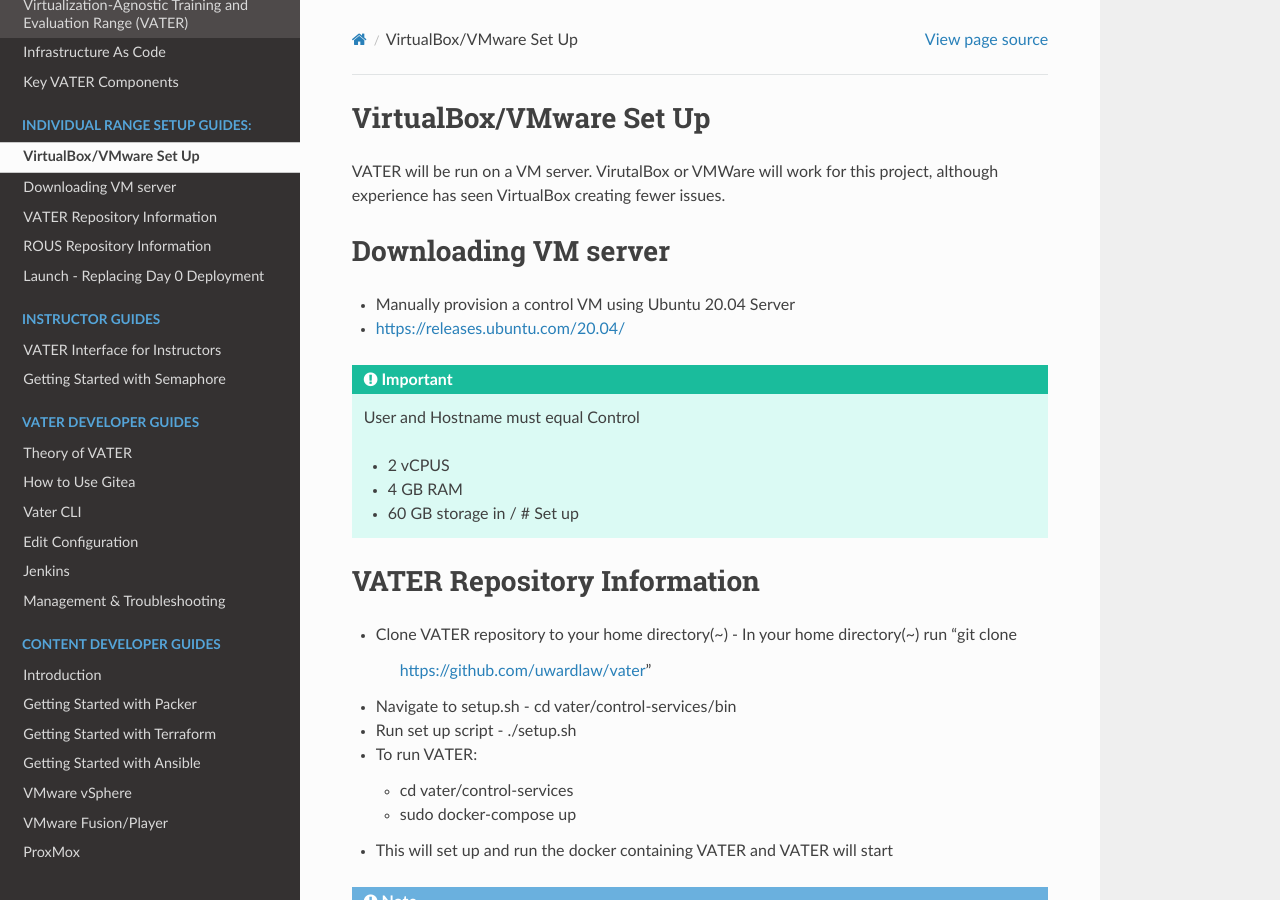
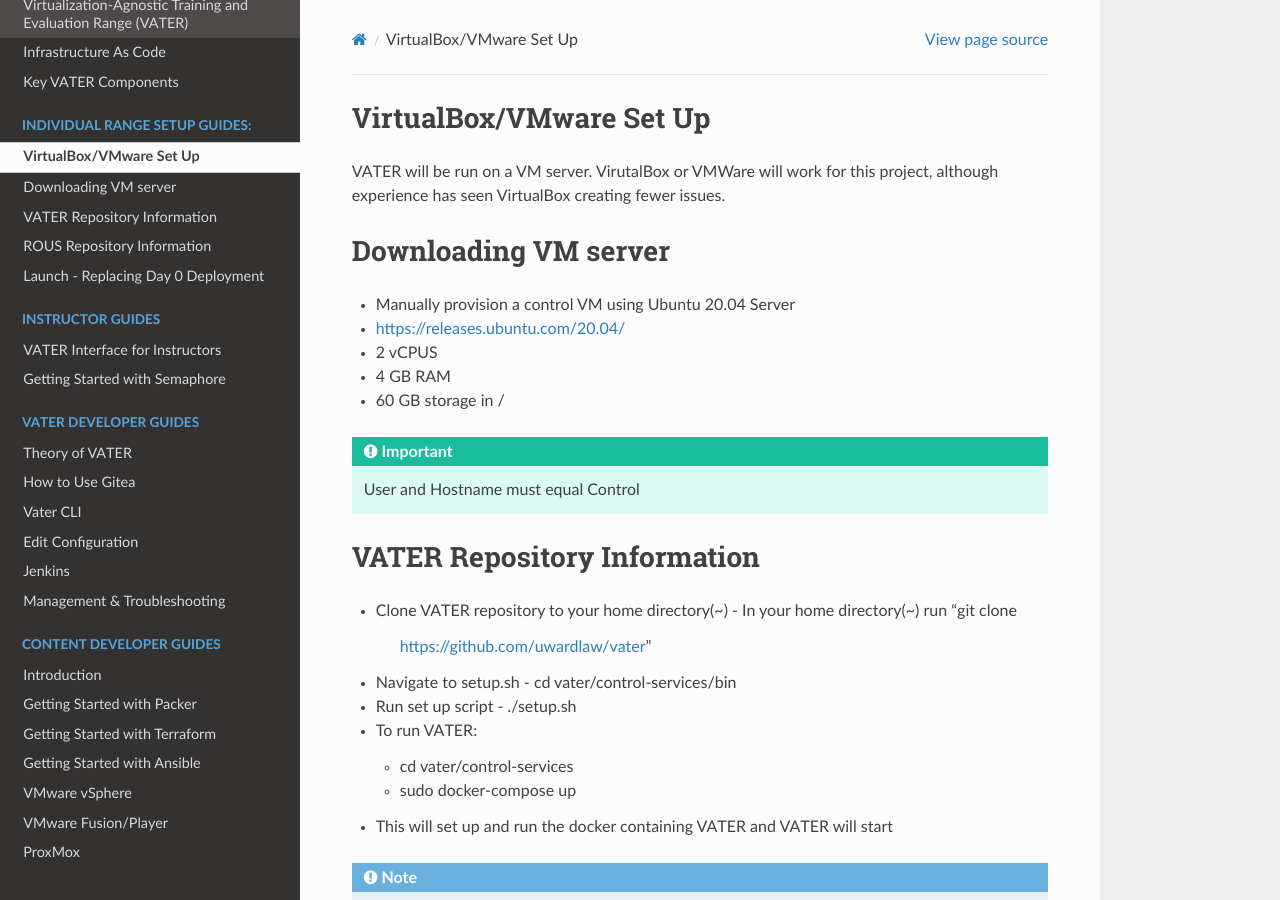
Before and after one commit to dev4vater/vater, a Sphinx documentation site: the page built from docs/source/GettingStarted.rst, in a window 1280 px wide and 900 px high. Built offline with Sphinx 7.4.7 and the Read the Docs theme 2.0.0, drawn with Linux system fonts in a browser that asks for light colours.

Commit message:
Update GettingStarted.rst

```diff
--- a/docs/source/GettingStarted.rst
+++ b/docs/source/GettingStarted.rst
@@ -10,11 +10,12 @@
 
 -  Manually provision a control VM using Ubuntu 20.04 Server
 -  https://releases.ubuntu.com/20.04/
+-  2 vCPUS
+-  4 GB RAM
+-  60 GB storage in /
+
 .. Important:: User and Hostname must equal Control
 
-   -  2 vCPUS
-   -  4 GB RAM
-   -  60 GB storage in / # Set up
 
 VATER Repository Information
 ============================
```
